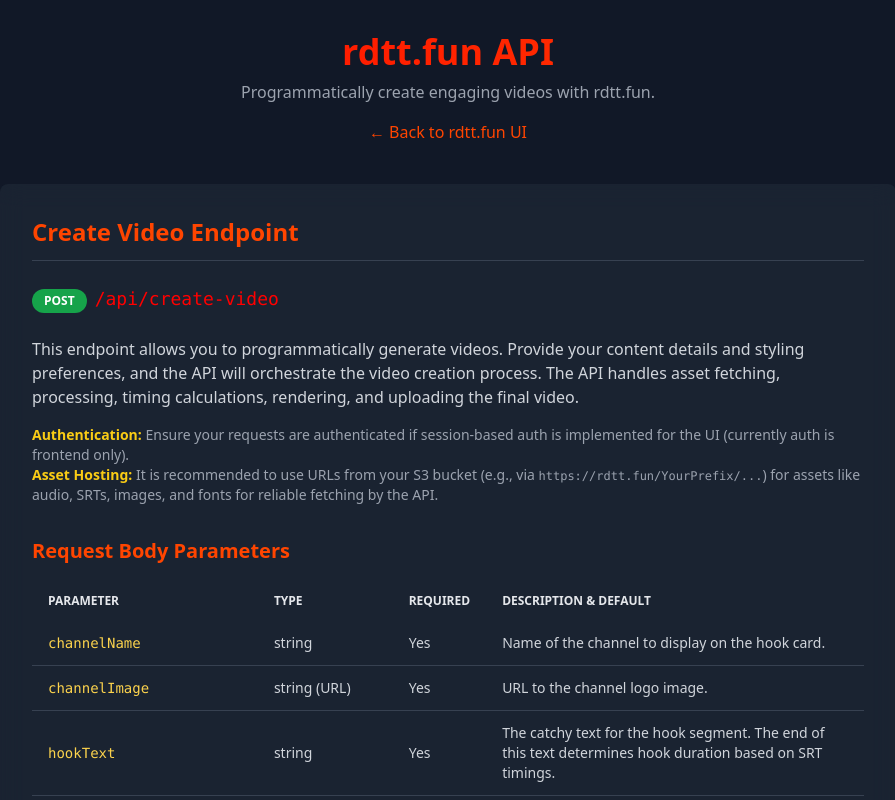
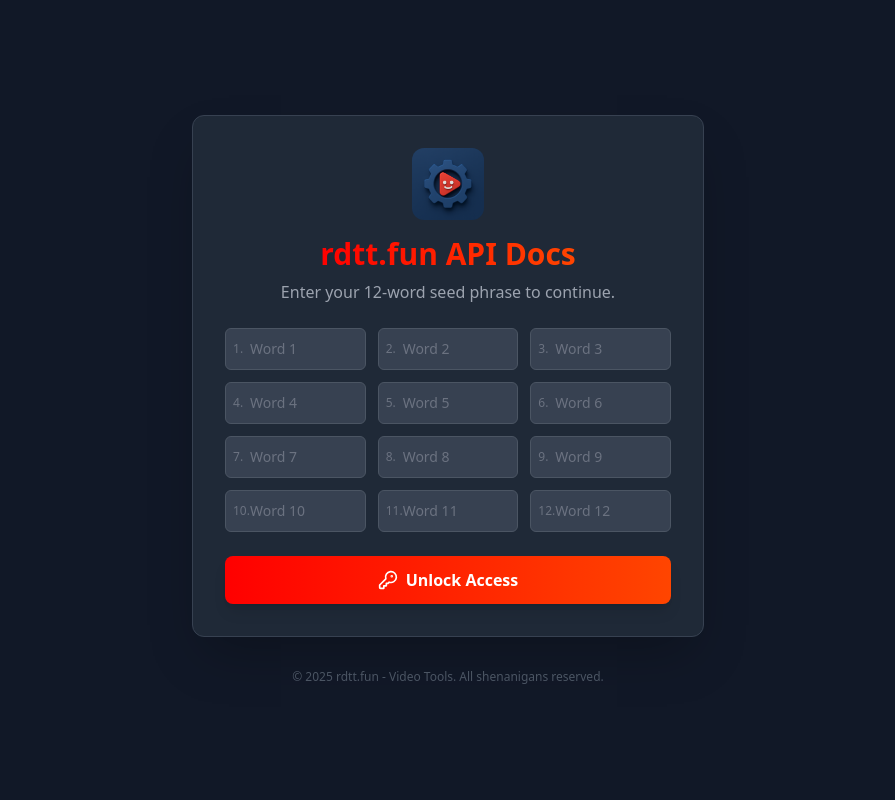
Before and after one commit to JoeATlunirq/rdtt.fun, a Next.js app in the folder remotion-frontend/: page /api-docs in a window 1280 px wide. Shown: the top 800 px of the page, without its empty margins (192-1087 px from the left). Built offline with nearby package versions, Linux system fonts and the light colour scheme.

Commit message:
Add auth to API docs and logout button

```diff
--- a/remotion-frontend/pages/api-docs.tsx
+++ b/remotion-frontend/pages/api-docs.tsx
@@ -1,6 +1,8 @@
-import React from 'react';
+import React, { useState, useEffect, FormEvent } from 'react';
 import Head from 'next/head';
 import Link from 'next/link';
+import Image from 'next/image';
+import { KeyRound, ShieldX, LogOut } from 'lucide-react';
 
 const CodeBlock: React.FC<{ code: string; language?: string }> = ({ code, language = 'json' }) => (
   <pre className={`bg-gray-800 p-4 rounded-md overflow-x-auto text-sm whitespace-pre-wrap break-all scrollbar-thin scrollbar-thumb-gray-600 scrollbar-track-gray-700 language-${language}`}>
@@ -57,12 +59,168 @@
   { name: 'showVideoLength', type: 'boolean', required: 'No', defaultValue: 'true', description: 'Display video length information (if applicable in template).' },
 ];
 
+const AUTH_TIMESTAMP_KEY = 'rdttFunAuthTimestamp';
+const SESSION_DURATION_MS = 3 * 60 * 60 * 1000; // 3 hours
+
 const ApiDocsPage = () => {
+  const [isAuthenticated, setIsAuthenticated] = useState(false);
+  const [seedPhrase, setSeedPhrase] = useState(Array(12).fill(''));
+  const [authError, setAuthError] = useState<string | null>(null);
+  const [isLoadingAuth, setIsLoadingAuth] = useState(true);
+
   const exampleSuccessResponse = {
     message: "Video processing initiated and completed successfully.",
     videoUrl: "https://rdtt.fun/Videos/generated-video-id.mp4",
     propsUsed: { /* Relevant subset of RemotionFormProps */ }
   };
+
+  const handleSeedWordChange = (index: number, value: string) => {
+    const newPhrase = [...seedPhrase];
+    const cleanedWord = value.replace(/[^a-zA-Z\s]/g, '').trim().split(' ')[0] || '';
+    newPhrase[index] = cleanedWord;
+    setSeedPhrase(newPhrase);
+    setAuthError(null);
+  };
+
+  const handleSeedSubmit = (e: FormEvent) => {
+    e.preventDefault();
+    const enteredPhrase = seedPhrase.join(' ').toLowerCase().trim();
+    const correctPhrase = process.env.NEXT_PUBLIC_SEED_PHRASE_PASSWORD?.toLowerCase().trim();
+
+    if (enteredPhrase === correctPhrase) {
+      localStorage.setItem(AUTH_TIMESTAMP_KEY, Date.now().toString());
+      setIsAuthenticated(true);
+      setAuthError(null);
+    } else {
+      setAuthError('Invalid seed phrase. Please try again.');
+      localStorage.removeItem(AUTH_TIMESTAMP_KEY);
+    }
+  };
+
+  const handleLogout = () => {
+    localStorage.removeItem(AUTH_TIMESTAMP_KEY);
+    setIsAuthenticated(false);
+    setSeedPhrase(Array(12).fill(''));
+    setAuthError(null);
+  };
+
+  useEffect(() => {
+    const inputs = document.querySelectorAll<HTMLInputElement>('.seed-input');
+    inputs.forEach((input, index) => {
+      const handleInput = (e: Event) => {
+        const target = e.target as HTMLInputElement;
+        if (target.value.length === target.maxLength && index < inputs.length - 1 && inputs[index+1]) {
+          (inputs[index + 1] as HTMLInputElement).focus();
+        }
+      };
+
+      const handlePaste = (e: ClipboardEvent) => {
+        e.preventDefault();
+        const pasteData = e.clipboardData?.getData('text').trim().split(/\s+/);
+        if (pasteData) {
+          const newPhrase = [...seedPhrase];
+          for (let i = 0; i < Math.min(pasteData.length, 12 - index); i++) {
+            if (inputs[index + i]) {
+              (inputs[index+i] as HTMLInputElement).value = pasteData[i];
+               newPhrase[index+i] = pasteData[i];
+            }
+          }
+          setSeedPhrase(newPhrase);
+          const nextEmpty = newPhrase.findIndex((word, idx) => idx >= index && word === '');
+          if (nextEmpty !== -1 && inputs[nextEmpty]){
+             (inputs[nextEmpty] as HTMLInputElement).focus();
+          } else if (inputs[Math.min(index + pasteData.length, 11)]) {
+             (inputs[Math.min(index + pasteData.length, 11)] as HTMLInputElement).focus();
+          }
+        }
+      };
+
+      input.addEventListener('input', handleInput);
+      input.addEventListener('paste', handlePaste);
+
+      return () => {
+        input.removeEventListener('input', handleInput);
+        input.removeEventListener('paste', handlePaste);
+      };
+    });
+  }, [isAuthenticated, seedPhrase]);
+
+  useEffect(() => {
+    const storedTimestamp = localStorage.getItem(AUTH_TIMESTAMP_KEY);
+    if (storedTimestamp) {
+      const timestamp = parseInt(storedTimestamp, 10);
+      if (Date.now() - timestamp < SESSION_DURATION_MS) {
+        setIsAuthenticated(true);
+      } else {
+        localStorage.removeItem(AUTH_TIMESTAMP_KEY);
+        setIsAuthenticated(false);
+      }
+    }
+    setIsLoadingAuth(false);
+  }, []);
+
+  if (isLoadingAuth) {
+    return (
+      <div className="min-h-screen bg-gray-900 flex items-center justify-center">
+        <div className="animate-spin rounded-full h-16 w-16 border-t-4 border-b-4 border-brand-gradient-from"></div>
+      </div>
+    );
+  }
+
+  if (!isAuthenticated) {
+    return (
+      <>
+        <Head>
+          <title>Unlock API Docs - rdtt.fun</title>
+          <link rel="icon" href="/logo.png" />
+        </Head>
+        <div className="min-h-screen bg-gray-900 text-white flex flex-col items-center justify-center p-4 font-sans">
+          <div className="bg-gray-800 p-8 rounded-xl shadow-2xl w-full max-w-lg border border-gray-700">
+            <div className="flex flex-col items-center mb-6">
+              <Image src="/logo.png" alt="rdtt.fun Logo" width={72} height={72} className="rounded-xl mb-4" />
+              <h1 className="text-3xl font-bold text-transparent bg-clip-text bg-gradient-to-r from-brand-gradient-from to-brand-gradient-to mb-2">rdtt.fun API Docs</h1>
+              <p className="text-gray-400">Enter your 12-word seed phrase to continue.</p>
+            </div>
+            <form onSubmit={handleSeedSubmit} className="space-y-6">
+              <div className="grid grid-cols-2 sm:grid-cols-3 gap-3">
+                {seedPhrase.map((word, index) => (
+                  <div key={index} className="relative">
+                    <span className="absolute left-2 top-1/2 -translate-y-1/2 text-xs text-gray-500">{index + 1}.</span>
+                    <input
+                      type="text"
+                      value={word}
+                      onChange={(e) => handleSeedWordChange(index, e.target.value)}
+                      className="seed-input w-full pl-6 pr-2 py-2.5 bg-gray-700 border border-gray-600 rounded-md focus:border-reddit-orangered focus:ring-1 focus:ring-reddit-orangered outline-none transition-colors placeholder-gray-500 text-sm"
+                      placeholder={`Word ${index + 1}`}
+                      autoCapitalize="none"
+                      autoCorrect="off"
+                      spellCheck="false"
+                    />
+                  </div>
+                ))}
+              </div>
+              {authError && (
+                <div className="flex items-center text-sm text-red-400 bg-red-900/30 border border-red-700/50 p-3 rounded-md">
+                  <ShieldX className="w-5 h-5 mr-2 flex-shrink-0" />
+                  {authError}
+                </div>
+              )}
+              <button
+                type="submit"
+                className="w-full flex items-center justify-center gap-2 bg-gradient-to-r from-brand-gradient-from to-brand-gradient-to text-white px-6 py-3 rounded-lg font-semibold hover:from-youtube-red/90 hover:to-reddit-orangered/90 transition-all shadow-lg focus:outline-none focus:ring-2 focus:ring-offset-2 focus:ring-offset-gray-800 focus:ring-reddit-orangered"
+              >
+                <KeyRound className="w-5 h-5" />
+                Unlock Access
+              </button>
+            </form>
+          </div>
+           <footer className="text-center mt-8 text-xs text-gray-600">
+            <p>&copy; {new Date().getFullYear()} rdtt.fun - Video Tools. All shenanigans reserved.</p>
+          </footer>
+        </div>
+      </>
+    );
+  }
 
   return (
     <>
@@ -71,12 +229,21 @@
         <link rel="icon" href="/logo.png" />
       </Head>
       <div className="min-h-screen bg-gray-900 text-white p-4 md:p-8 font-sans selection:bg-youtube-red selection:text-white">
-        <header className="mb-10 text-center">
+        <header className="mb-10 text-center relative">
           <h1 className="text-4xl font-bold text-transparent bg-clip-text bg-gradient-to-r from-brand-gradient-from to-brand-gradient-to">rdtt.fun API</h1>
           <p className="text-gray-400 mt-2">Programmatically create engaging videos with rdtt.fun.</p>
-          <Link href="/" legacyBehavior>
-            <a className="mt-4 inline-block text-reddit-orangered hover:text-youtube-red transition-colors">&larr; Back to rdtt.fun UI</a>
-          </Link>
+          <div className="flex justify-center items-center gap-4 mt-4">
+            <Link href="/" legacyBehavior>
+              <a className="inline-block text-reddit-orangered hover:text-youtube-red transition-colors">&larr; Back to rdtt.fun UI</a>
+            </Link>
+            <button
+                onClick={handleLogout}
+                title="Logout"
+                className="flex items-center gap-1 text-sm bg-gray-700 hover:bg-gray-600 text-gray-300 hover:text-white px-3 py-1.5 rounded-md transition-colors"
+            >
+                <LogOut className="w-4 h-4" /> Logout
+            </button>
+          </div>
         </header>
 
         <section className="max-w-4xl mx-auto bg-gray-800 bg-opacity-70 backdrop-blur-md shadow-xl rounded-lg p-6 md:p-8">
@@ -91,8 +258,6 @@
             This endpoint allows you to programmatically generate videos. Provide your content details and styling preferences, and the API will orchestrate the video creation process. The API handles asset fetching, processing, timing calculations, rendering, and uploading the final video.
           </p>
           <p className="text-gray-400 text-sm mb-6">
-            <strong className="text-yellow-400">Authentication:</strong> Ensure your requests are authenticated if session-based auth is implemented for the UI (currently auth is frontend only).
-            <br />
             <strong className="text-yellow-400">Asset Hosting:</strong> It is recommended to use URLs from your S3 bucket (e.g., via <code className="text-xs">https://rdtt.fun/YourPrefix/...</code>) for assets like audio, SRTs, images, and fonts for reliable fetching by the API.
           </p>
 
@@ -148,7 +313,6 @@
             <li><strong className="text-youtube-red">405 Method Not Allowed:</strong> Sent if any method other than POST is used.</li>
             <li><strong className="text-youtube-red">500 Internal Server Error:</strong> Sent if an unexpected error occurs during server-side processing (e.g., asset fetching failure, Remotion render error). Check Vercel logs for details.</li>
           </ul>
-
         </section>
         <footer className="text-center mt-10 mb-6 text-xs text-gray-500">
           rdtt.fun API v1.1
```
